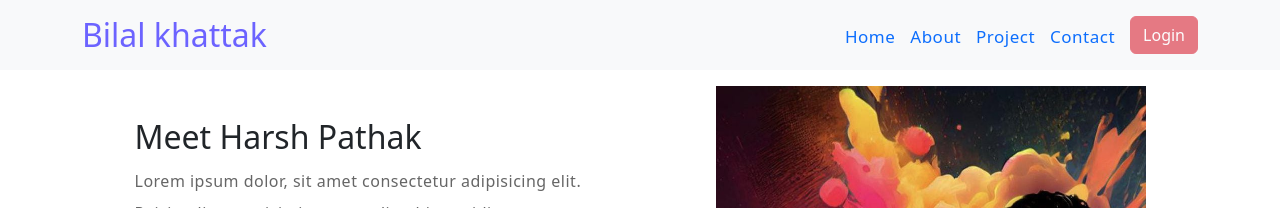
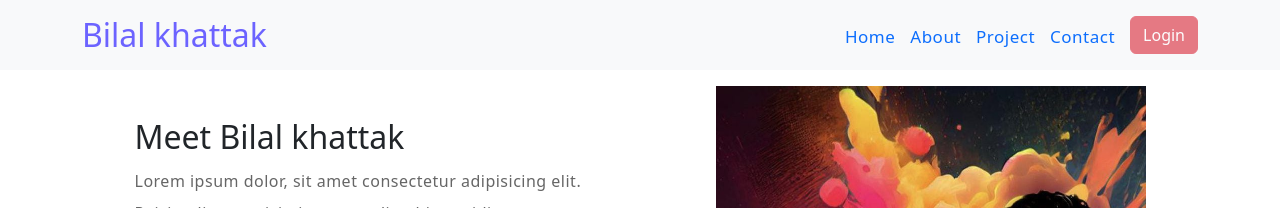
Before and after one commit to bilalkhattak55/my-portfolio, a React (Create React App) app: page /about in a window 1280 px wide. Shown: the top 208 px of the page. Built offline with nearby package versions, Linux system fonts and the light colour scheme.

Commit message:
some changes

```diff
--- a/src/components/About.jsx
+++ b/src/components/About.jsx
@@ -7,7 +7,7 @@ const About = () => {
         <div className='container main_container d-flex justify-content-around flex-wrap'>
 
           <div className="left_container mt-5 " style={{width:500}}>
-            <h2>Meet Harsh Pathak</h2>
+            <h2>Meet Bilal khattak</h2>
             <p style={{color:'#666', letterSpacing:".5px", marginTop:2, lineHeight:2}}>Lorem ipsum dolor, sit amet consectetur adipisicing elit. Reiciendis perspiciatis commodi nobis cupiditate at assumenda culpa tempore! Cum aut corrupti fugit deserunt ea accusamus soluta omnis nulla nemo officiis? Dolor, fugit! Tempora veniam accusantium error harum unde aliquam molestias libero.</p>
           </div>
 
```
